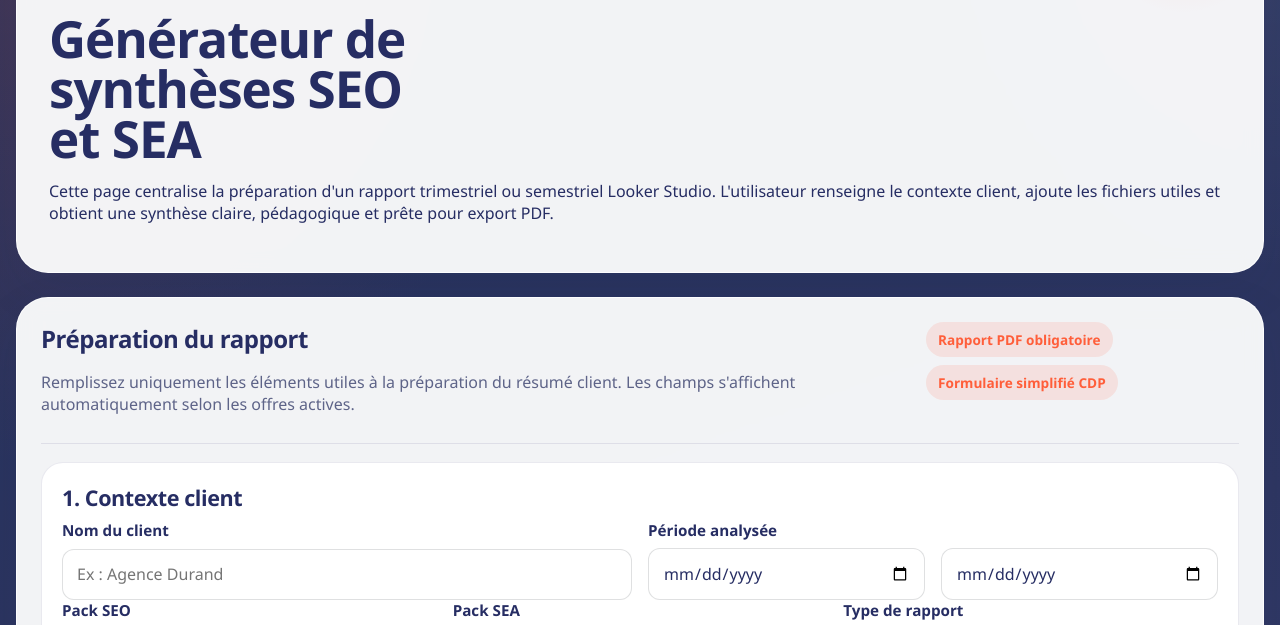
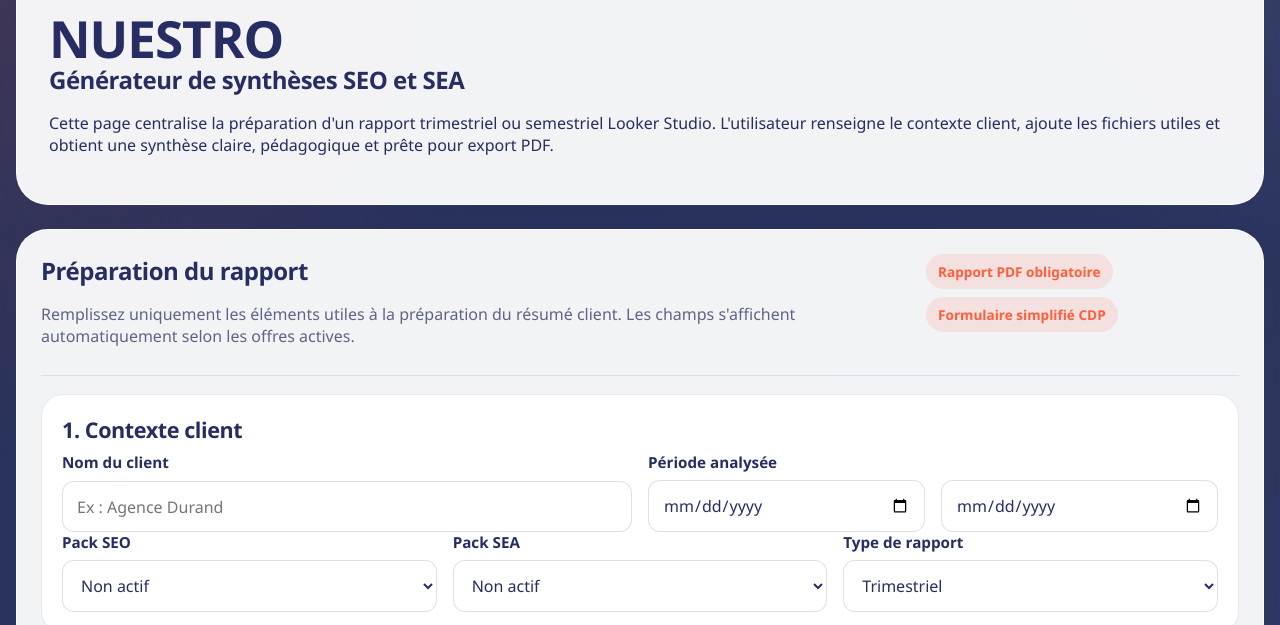
Before and after one commit to HectorMarmolejo1/Web_Rapport_SEO, a website: page index.html in a window 1280 px wide. Shown: the part 148-773 px from the top of the page. Drawn offline with Linux system fonts and the light colour scheme.

Commit message:
Update index.html
Update H1. Name has been changed

```diff
--- a/index.html
+++ b/index.html
@@ -537,7 +537,8 @@
             <img class="brand-lockup" src="assets/logo-nuestro.webp" alt="Logo NUESTRO" />
             <span class="eyebrow">NUESTRO</span>
           </div>
-          <h1>Générateur de synthèses SEO et SEA</h1>
+          <h1>NUESTRO</h1>
+          <h2>Générateur de synthèses SEO et SEA</h2>
           <p>
             Cette page centralise la préparation d'un rapport trimestriel ou semestriel Looker
             Studio. L'utilisateur renseigne le contexte client, ajoute les fichiers utiles et
```
